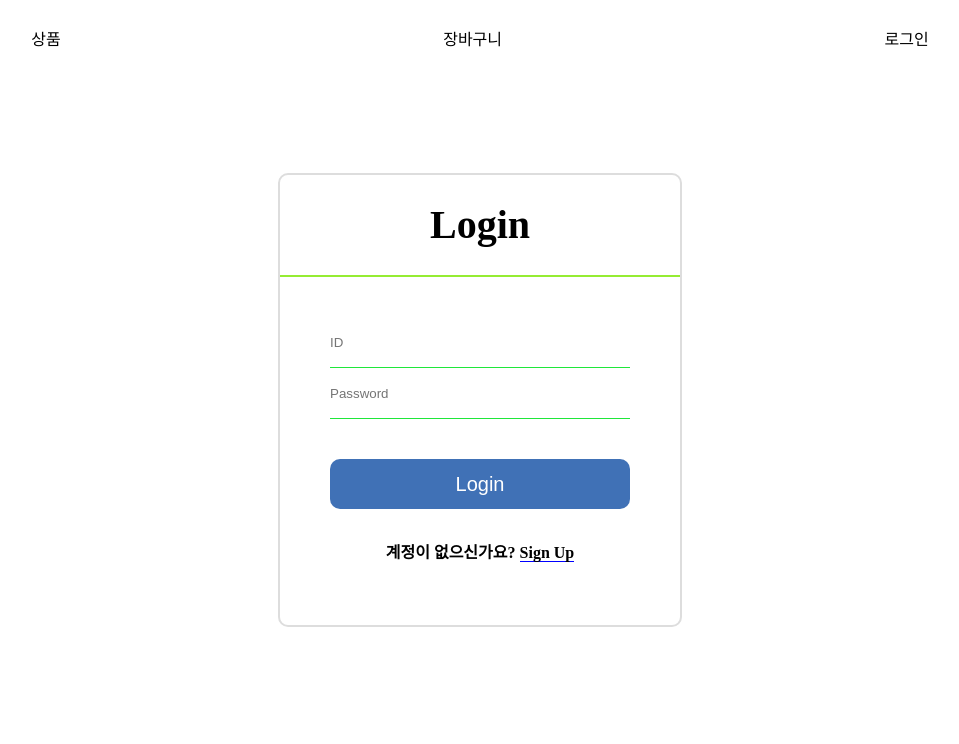
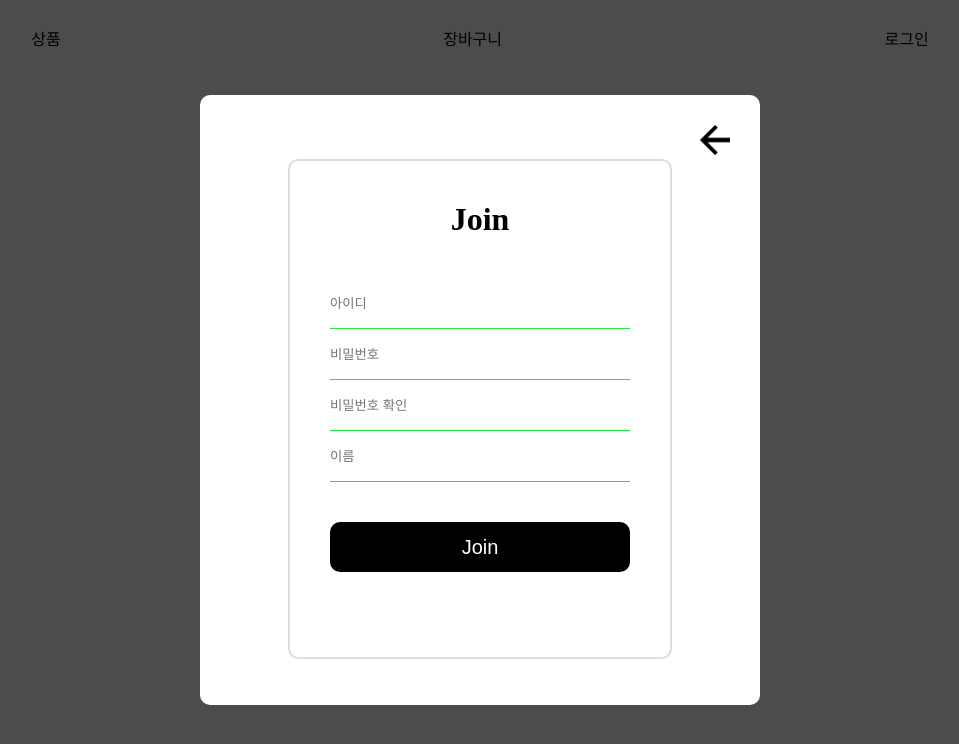
Before and after one commit to iHateAI/VUE.JS-ShoppingCart, a Vue app in the folder frontend/: page /login in a window 1280 px wide. Shown: the top 744 px of the page, without its empty margins (160-1119 px from the left). Built offline with nearby package versions, Linux system fonts and the light colour scheme; a web font is replaced by a local one.

Commit message:
front - 회원가입 모달창 완성

```diff
--- a/frontend/public/index.html
+++ b/frontend/public/index.html
@@ -5,6 +5,7 @@
     <meta http-equiv="X-UA-Compatible" content="IE=edge">
     <meta name="viewport" content="width=device-width,initial-scale=1.0">
     <link rel="icon" href="<%= BASE_URL %>favicon.ico">
+    <script src="https://kit.fontawesome.com/91fa5aa037.js" crossorigin="anonymous"></script>
     <title><%= htmlWebpackPlugin.options.title %></title>
   </head>
   <body>
--- a/frontend/src/views/Login.vue
+++ b/frontend/src/views/Login.vue
@@ -16,7 +16,24 @@
 
     <div class="join-modal" v-if="isClickJoin">
       <div class="join-box">
-        내용
+        <div class="cancel-box">
+          <img class="back-icon" src="@/assets/images/backArrow.png" alt="뒤로가기 버튼" @click="hideJoinModal">
+        </div>
+        <div class="join-form">
+          <div class="input-box">
+            <p>
+              <div class="title-box">
+                <h1>Join</h1>
+              </div>
+              <input type="text" placeholder="아이디" class="input-join-id">
+              <input type="password" placeholder="비밀번호" class="input-join-pw">
+              <input type="password" placeholder="비밀번호 확인" class="input-join-pwcheck">
+              <input type="text" placeholder="이름" class="input-join-name">
+            </p>
+            <p class="join-btn-box"><button>Join</button></p>
+          </div>
+
+        </div>
       </div>
     </div>
 
@@ -27,12 +44,15 @@
 export default {
   data() {
     return {
-      isClickJoin: false,
+      isClickJoin: true,
     }
   },
   methods: {
     showJoinModal: function() {
       this.isClickJoin = true;
+    },
+    hideJoinModal: function() {
+      this.isClickJoin = false;
     }
   }
 }
@@ -69,6 +89,15 @@ export default {
   display: flex;
   justify-content: center;
   margin: 40px;
+}
+
+.container .login-box .input-box input {
+  width: 300px;
+  height: 50px;
+  border: none;
+  border-bottom: 1px solid rgb(31, 231, 58);
+  outline: none;
+  display: block;
 }
 
 .container .login-box .btn-box {
@@ -115,7 +144,19 @@ export default {
   padding: 30px;
 }
 
-.container .login-box .input-box input {
+.container .join-modal .join-box .input-box {
+  border-radius: 10px 10px;
+  border:2px solid #ddd;
+  padding: 40px;
+}
+
+.container .join-modal .join-box .input-box .title-box {
+  display: flex;
+  justify-content: center;
+  margin-bottom: 40px;
+}
+
+.container .join-modal .join-box .join-form .input-box input{
   width: 300px;
   height: 50px;
   border: none;
@@ -123,4 +164,41 @@ export default {
   outline: none;
   display: block;
 }
+
+.container .join-modal .join-box .join-form .input-box .join-btn-box {
+  text-align: center;
+  margin-top: 40px;
+}
+
+.container .join-modal .join-box .join-form .input-box .join-btn-box button {
+  width: 300px;
+  height: 50px;
+  border-radius: 10px 10px;
+  border: none;
+  background-color: black;
+  margin-bottom: 30px;
+  color: white;
+  cursor: pointer;
+  font-size: 20px;
+}
+
+.container .join-modal .join-box .cancel-box {
+  width: 100%;
+  text-align: right;
+}
+
+.container .join-modal .join-box .cancel-box .back-icon {
+  width: 30px;
+  cursor: pointer;
+}
+
+.container .join-modal .join-box .join-form {
+  width: 100%;
+  height: 500px;
+  display: flex;
+  justify-content: center;
+
+}
+
+
 </style>
```
Also changed, not shown: frontend/src/assets/images/backArrow.png (added), frontend/src/assets/logo.png (deleted).
